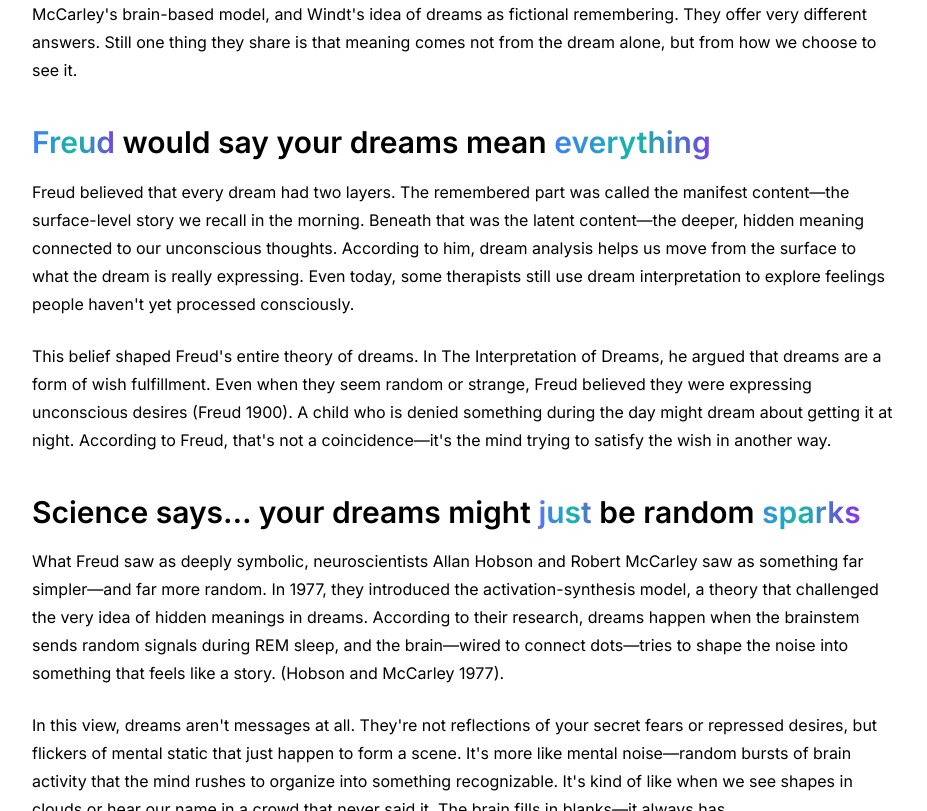
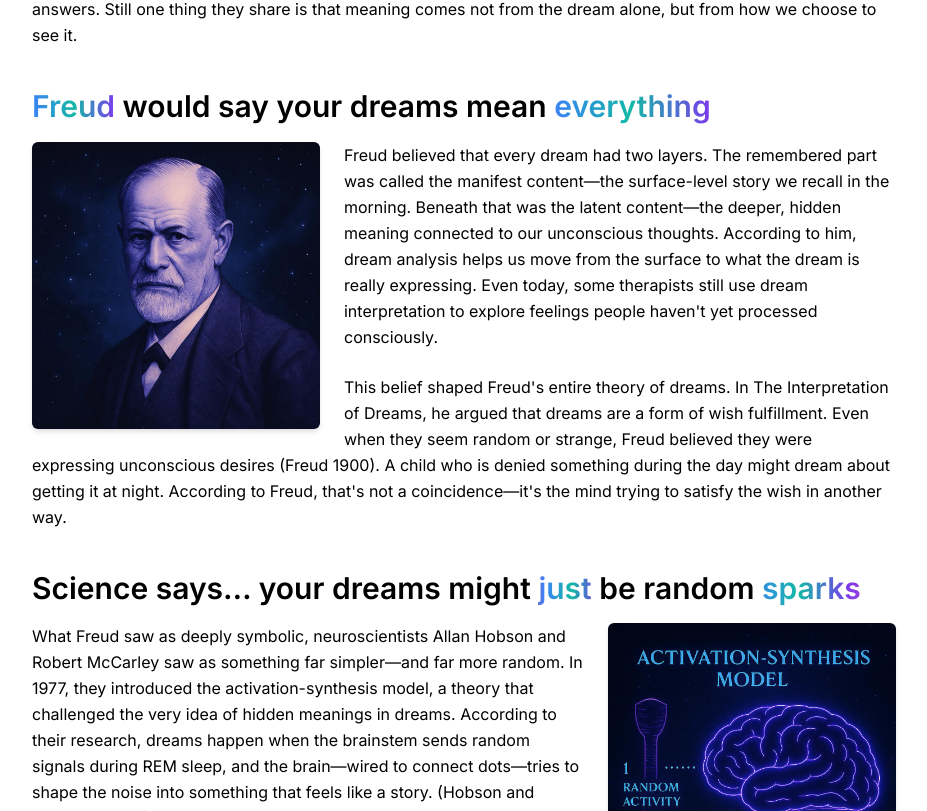
Before and after one commit to wzgatenox/blog-website, a Next.js app: page /blog/what-if-your-dreams-are-lying in a window 1280 px wide. Shown: the part 1349-2160 px from the top of the page, without its empty margins (176-1103 px from the left). Built offline with nearby package versions, Linux system fonts and the light colour scheme.

Commit message:
Refactor BlogPost component to enhance content processing and rendering. Introduce structured content blocks for headings, paragraphs, and images with optional alt text. Remove unused download image file.

```diff
--- a/src/app/blog/[slug]/page.tsx
+++ b/src/app/blog/[slug]/page.tsx
@@ -19,7 +19,6 @@ export function generateStaticParams() {
 export const dynamicParams = false
 
 export default async function BlogPost({ params }: PageProps) {
-  // Wait for params to be available
   const resolvedParams = await params
   const slug = resolvedParams.slug as string
   const post = blogPosts[slug]
@@ -28,9 +27,41 @@ export default async function BlogPost({ params }: PageProps) {
     notFound()
   }
 
+  // Pre-process content to handle image insertion logic more easily
+  const contentBlocks: Array<{
+    type: 'heading' | 'paragraph' | 'image';
+    content: string;
+    imageSide?: 'left' | 'right';
+    alt?: string; // Add optional alt text for images
+  }> = [];
+  let nextImage: { src: string; alt: string; side: 'left' | 'right' } | null = null;
+
+  post.content.split('\n').forEach(line => {
+    if (line.startsWith('##')) {
+      const headingText = line.substring(2).trim();
+      contentBlocks.push({ type: 'heading', content: headingText });
+      if (headingText.toLowerCase().includes('freud')) {
+        nextImage = { src: '/freud.jpeg', alt: 'Sigmund Freud', side: 'left' };
+      } else if (headingText.toLowerCase().includes('science says')) {
+        nextImage = { src: '/synthesis-model.jpeg', alt: 'Activation-Synthesis Model Diagram', side: 'right' };
+      } else {
+          nextImage = null;
+      }
+    } else if (line.trim() !== '') {
+      if (nextImage) {
+        // Add image block *with* alt text
+        contentBlocks.push({ type: 'image', content: nextImage.src, imageSide: nextImage.side, alt: nextImage.alt });
+        contentBlocks.push({ type: 'paragraph', content: line });
+        nextImage = null;
+      } else {
+        contentBlocks.push({ type: 'paragraph', content: line });
+      }
+    } // Ignore empty lines
+  });
+
   return (
     <div className="relative min-h-screen">
-      <article className="relative prose prose-gray prose-invert mx-auto max-w-4xl py-8 px-4">
+      <article className="relative prose prose-lg prose-gray dark:prose-invert mx-auto max-w-4xl py-8 px-4">
         <h1 className="text-6xl font-bold tracking-tight mb-6 leading-tight gradient-text">
           {post.title}
         </h1>
@@ -39,7 +70,7 @@ export default async function BlogPost({ params }: PageProps) {
             {post.subtitle}
           </p>
         )}
-        <div className="flex items-center gap-4 mt-8 text-sm text-muted-foreground">
+        <div className="flex items-center gap-4 mt-8 mb-8 text-sm text-muted-foreground">
           <time dateTime={post.date}>{post.date}</time>
           <span>•</span>
           <span>{post.author}</span>
@@ -53,24 +84,34 @@ export default async function BlogPost({ params }: PageProps) {
             priority
           />
         </div>
-        <div className="mt-8 space-y-6">
-          {post.content.split('\n').map((line, index) => {
-            if (line.startsWith('##')) {
-              const headingText = line.substring(2).trim()
-              return <AnimatedHeading key={index} text={headingText} />
-            } else if (line.trim() !== '') {
+
+        {/* Render processed content blocks */}
+        <div className="mt-8 space-y-6 clear-both"> {/* Added clear-both to ensure works cited is below floats */}
+          {contentBlocks.map((block, index) => {
+            if (block.type === 'heading') {
+              return <AnimatedHeading key={index} text={block.content} />;
+            } else if (block.type === 'paragraph') {
+              return <p key={index} className="leading-relaxed">{block.content}</p>;
+            } else if (block.type === 'image') {
+              const floatClass = block.imageSide === 'left' ? 'float-left mr-6 mb-4' : 'float-right ml-6 mb-4';
               return (
-                <p key={index} className="leading-7">
-                  {line}
-                </p>
-              )
-            } else {
-              return null
+                <div key={index} className={`relative w-1/2 md:w-1/3 ${floatClass} shape-outside-rectangle`}> {/* Adjust width as needed */}
+                  <Image
+                    src={block.content}
+                    alt={block.alt || 'Blog post image'} // Use the alt text from the block
+                    width={400} // Provide explicit width/height for non-fill images
+                    height={400} // Adjust height based on image aspect ratio
+                    className="rounded-md shadow-md w-full h-auto"
+                  />
+                </div>
+              );
             }
+            return null;
           })}
         </div>
+
         {post.worksCited && post.worksCited.length > 0 && (
-          <div className="mt-12 border-t border-white/20 pt-8">
+          <div className="mt-12 border-t border-white/20 pt-8 clear-both"> {/* Added clear-both */}
             <h2 className="text-2xl font-semibold mb-4">Works Cited</h2>
             <ul className="space-y-2">
               {post.worksCited.map((citation, index) => (
```
Also changed, not shown: public/synthesis-model.jpeg (renamed from public/download.jpeg).
